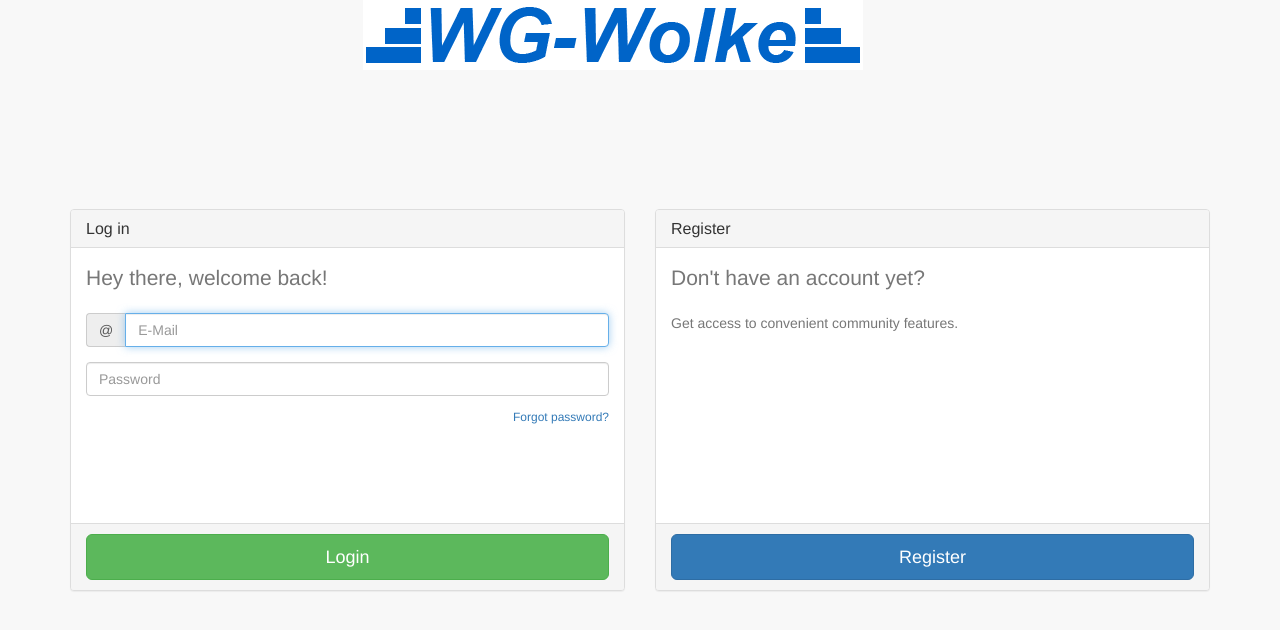
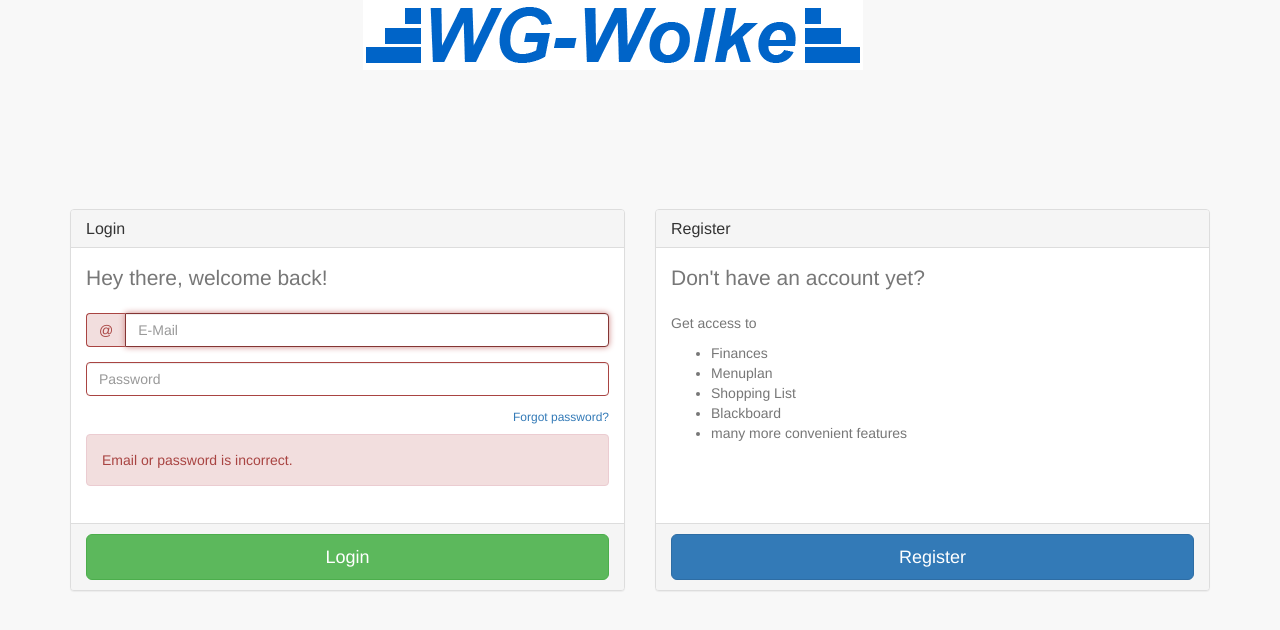
Before and after one commit to GustavAT/WGWolke, a PHP site: page /view/index.php?login=1 in a window 1280 px wide. Shown: the top 630 px of the page. Run offline with PHP 8.4, Linux system fonts and the light colour scheme; tables that the repository leaves empty hold one stand-in row (values such as "Sample post").

Commit message:
Refactoring

```diff
--- a/code/CreateNewsFeedItem.php
+++ b/code/CreateNewsFeedItem.php
@@ -18,8 +18,7 @@ if ($valid) {
     $item = new NewsFeedItem(null, null, $title, $message,
         date("Y-m-d H:i:s + 7 days"), $community_oid ,$user_oid);
     DaoFactory::createNewsFeedDao()->save($item);
-
     echo '{"result": "", "success": true}';
 } else {
-    echo '{"result": "", "success": false"}';
+    echo '{"result": "' . Resources::$unknown_error . '", "success": false}';
 }
--- /dev/null
+++ b/code/FormGenerator.php
@@ -0,0 +1,52 @@
+<?php
+
+// todo refactor: duplicate code
+class FormGenerator {
+
+    public static function createTextField($id, $placeholder = "", $autofocus = false) { ?>
+        <div class="form-group" id="<?php echo $id; ?>-form-group">
+            <input class="form-control"
+                placeholder="<?php echo $placeholder; ?>"
+                id="<?php echo $id; ?>"
+                name="<?php echo $id; ?>"
+                type="text"
+                <?php echo $autofocus ? "autofocus" : ""; ?>
+                maxlength="50">
+        </div>
+    <?php }
+
+    public static function createTextarea($id, $rows = 3, $placeholder = "", $autofocus = false, $maxlength = 500) { ?>
+        <div class="form-group" id="<?php echo $id; ?>-form-group">
+            <textarea class="form-control"
+                rows="<?php echo $rows; ?>"
+                placeholder="<?php echo $placeholder; ?>"
+                id="<?php echo $id; ?>"
+                name="<?php echo $id; ?>"
+                maxlength="<?php echo $maxlength; ?>"></textarea>
+        </div>
+    <?php }
+
+    public static function createEmailField($id, $placeholder = "", $autofocus = false) { ?>
+        <div class="form-group input-group" id="<?php echo $id; ?>-form-group">
+            <span class="input-group-addon">@</span>
+            <input class="form-control"
+                placeholder="<?php echo $placeholder; ?>"
+                id="<?php echo $id; ?>"
+                name="<?php echo $id; ?>"
+                type="email"
+                <?php echo $autofocus ? "autofocus" : ""; ?>>
+        </div>
+    <?php }
+
+    public static function createPasswordField($id, $placeholder = "", $autofocus = false) { ?>
+        <div class="form-group" id="<?php echo $id; ?>-form-group">
+            <input class="form-control"
+                placeholder="<?php echo $placeholder; ?>"
+                id="<?php echo $id; ?>"
+                name="<?php echo $id; ?>"
+                type="password"
+                <?php echo $autofocus ? "autofocus" : ""; ?>
+                maxlength="32">
+        </div>
+    <?php }
+}
--- a/code/PrintHelper.php
+++ b/code/PrintHelper.php
@@ -1,4 +1,6 @@
 <?php
+require_once("../dao/DaoFactory.php");
+require_once("SessionHelper.php");
 
 class PrintHelper {
 
@@ -31,6 +33,7 @@ class PrintHelper {
             case 1:
                 $icon = "icon-member";
                 $module_color = "primary";
+                $value = self::getMemberCount();
                 break;
             case 2:
                 $icon = "icon-finances";
@@ -87,4 +90,19 @@ class PrintHelper {
         </div>
 
     <?php }
+
+
+    // helper functions
+
+    private static function getMemberCount() {
+        $count = 1;
+        $user_oid = SessionHelper::getCurrentUserOid();
+        if ($user_oid !== null) {
+            $user = DaoFactory::createUserDao()->getById($user_oid);
+            if ($user !== null) {
+                $count = DaoFactory::createCommunityDao()->getUserCount($user->getCommunityOid());
+            }
+        }
+        return $count;
+    }
 }
--- /dev/null
+++ b/code/Resources.php
@@ -0,0 +1,10 @@
+<?php
+
+class Resources {
+    public static $invalid_entries = "Some fields contain incorrect information.";
+    public static $duplicate_email = "Given email is already taken.";
+    public static $login_not_successful = "Email or password is incorrect.";
+    public static $unknown_error = "We are sorry, an unknown error occured. Please try again!";
+
+    public static $welcome_message = "Hey there, welcome back!";
+}
--- a/code/SessionHelper.php
+++ b/code/SessionHelper.php
@@ -12,6 +12,7 @@ class SessionHelper {
             && (time() - $_SESSION[self::$session_name_last_activity] > 1800)) {
             session_unset();
             session_destroy();
+            session_start();
         }
 
        $_SESSION[self::$session_name_last_activity] = time();
@@ -28,6 +29,7 @@ class SessionHelper {
     public static function logOut() {
         session_unset();
         session_destroy();
+        session_start();
     }
 
     public static function isLoggedIn($user_oid) {
--- a/code/Util.php
+++ b/code/Util.php
@@ -47,4 +47,12 @@ class Util {
     public static function redirect($url) {
         header("Location: ./" . $url);
     }
+
+    public static function setCookie($name, $value, $expires = 0) {
+        setcookie($name, $value, $expires);
+    }
+
+    public static function parseCookie($item) {
+        return isset($_COOKIE[$item]) ? $_COOKIE[$item] : "";
+    }
 }
--- a/dao/CommunityDao.php
+++ b/dao/CommunityDao.php
@@ -51,6 +51,22 @@ class CommunityDao extends AbstractDao{
         }
 
         return $modules;
+    }
+
+    public function getUserCount($oid) {
+        $sql = new Sql();
+        $sql->select("count(1) as cnt");
+        $sql->from("user u");
+        $sql->where("u.community_oid = ?");
+
+        $record = Datenbarsch::getInstance()->fishQuery($sql, "s", $oid);
+        $count = -1;
+
+        if (mysqli_num_rows($record) > 0) {
+            $count = mysqli_fetch_assoc($record)["cnt"];
+        }
+
+        return $count;
     }
 
     public function deleteModules($community_oid) {
--- a/dao/UserDao.php
+++ b/dao/UserDao.php
@@ -54,6 +54,20 @@ class UserDao extends AbstractDao{
         }
 
         return $users;
+    }
+
+    public function getByEmail($email) {
+        $sql = UserDao::getBaseSql();
+        $sql->where("u.email = ?");
+
+        $records = Datenbarsch::getInstance()->fishQuery($sql, "s", $email);
+        $user = null;
+
+        if (mysqli_num_rows($records) > 0) {
+            $user = User::fromRecord(mysqli_fetch_assoc($records));
+        }
+
+        return $user;
     }
 
     public function getById($oid) {
--- a/view/index.php
+++ b/view/index.php
@@ -1,13 +1,14 @@
 <?php
 require_once("../code/PrintHelper.php");
+require_once("../code/FormGenerator.php");
 require_once("../code/SessionHelper.php");
 require_once("../code/Util.php");
+require_once("../code/Resources.php");
 
 $logout = Util::parseGet("logout");
 if ($logout) {
     SessionHelper::logOut();
 }
-
 SessionHelper::doActivity();
 
 $user_oid = SessionHelper::getCurrentUserOid();
@@ -17,10 +18,11 @@ if ($user_oid !== null) {
 
 
 $login_valid = true;
-$email = Util::parsePost("email");
-$password = Util::parsePost("password");
+$email = Util::parsePost("login-email");
+$password = Util::parsePost("login-password");
 
-if (!Util::isEmpty($email) && !Util::isEmpty($password)) {
+$login = Util::parseGet("login");
+if ($login) {
     $login_valid = SessionHelper::logIn($email, $password);
     if ($login_valid) {
         Util::redirect("Dashboard.php");
@@ -42,43 +44,32 @@ if (!Util::isEmpty($email) && !Util::isEmpty($password)) {
             <div class="col-md-6 col-md-offset-3 text-center">
                 <img src="../images/wg_wolke.png" class="img-responsive text-center" alt="WG Wolke Logo">
             </div>
-
         </div>
         <div class="row">
             <div class="col-md-6">
-            <form role="form" method="POST"> <!-- onsubmit="return checkLoginForm()"-->
+                <form role="form" method="POST" action="index.php?login=1"> <!-- onsubmit="return checkLoginForm()"-->
                     <div class="login-panel panel panel-default">
                         <div class="panel-heading">
-                        <h3 class="panel-title">Log in</h3>
+                            <h3 class="panel-title">Login</h3>
                         </div>
                         <div class="panel-body panel-height">
                             <div>
-                            <p class="lead text-muted"> Hey there, welcome back! </p>
+                                <p class="lead text-muted"> <?php echo Resources::$welcome_message; ?> </p>
                             </div>
                                 <fieldset>
-                                <div class="form-group input-group form-group-login">
-                                    <span class="input-group-addon">@</span>
-                                    <input class="form-control" id="login-email" placeholder="E-Mail" name="email" type="email" autofocus>
-                                </div>
-                                <div class="form-group form-group-login">
-                                    <input class="form-control" id="login-password" placeholder="Password" name="password" type="password" value="">
-                                </div>
+                                    <?php FormGenerator::createEmailField("login-email", "E-Mail", true); ?>
+                                    <?php FormGenerator::createPasswordField("login-password", "Password"); ?>
 
                                     <h6 class="text-right text-muted text-success"><a class="link-no-decoration">Forgot password?</a></h6>
                                 </fieldset>
-                        <?php
-                            if (!$login_valid) { ?>
-                                <div class="alert alert-danger">
-                                    E-mail or password is incorrect.
+                                <div id="alert-login-incorrect" class="alert alert-danger">
+                                    <?php echo Resources::$login_not_successful; ?>
                                 </div>
-                            <?php } ?>
                         </div>
                         <div class="panel-footer">
-                        <!-- toDo Enter-->
                             <button type="submit" class="btn btn-lg btn-success btn-block" id="button-login">Login</button>
                         </div>
                     </div>
-
                 </form>
             </div>
 
@@ -87,17 +78,22 @@ if (!Util::isEmpty($email) && !Util::isEmpty($password)) {
                     <div class="panel-heading">
                         <h3 class="panel-title">Register</h3>
                     </div>
-                    <div class="panel-body panel-height">
-                        <p class="lead text-muted"> Don't have an account yet? </p>
-                        <p class="text-muted"> Get access to convenient community features. </p>
+                    <div class="panel-body panel-height text-muted">
+                        <p class="lead"> Don't have an account yet? </p>
+                        <p> Get access to</p>
+                        <ul >
+                            <li> Finances </li>
+                            <li> Menuplan </li>
+                            <li> Shopping List </li>
+                            <li> Blackboard </li>
+                            <li> many more convenient features </li>
+                        </ul>
                     </div>
                     <div class="panel-footer">
                         <button type="button" class="btn btn-primary btn-lg btn-block" data-toggle="modal" data-target="#register-dialog">Register</button>
                     </div>
                 </div>
             </div>
-
-
         </div>
     </div>
 
@@ -110,32 +106,20 @@ if (!Util::isEmpty($email) && !Util::isEmpty($password)) {
                 </div>
                 <div class="modal-body">
                     <p class="lead text-muted"> Community </p>
-                    <div class="form-group" id="register-community-name-form-group">
-                        <input class="form-control" placeholder="Community-Name" id="register-community-name" name="community-name" type="text" autofocus maxlength="50">
-                    </div>
-                    <div class="form-group" id="register-community-description-form-group">
-                        <textarea class="form-control" rows="3" placeholder="Description"  id="register-community-description" maxlength="500"></textarea>
-                    </div>
+                    <?php
+                        FormGenerator::createTextField("community-name", "Name", true);
+                        FormGenerator::createTextarea("community-description", 3, "Description");
+                    ?>
                     <p class="lead text-muted"> About you </p>
-
-                    <div class="form-group" id="register-firstname-form-group">
-                        <input type="text" id="register-firstname" class="form-control" placeholder="First Name" maxlength="50">
-                    </div>
-                    <div class="form-group" id="register-lastname-form-group">
-                        <input type="text" id="register-lastname" class="form-control" placeholder="Last Name" maxlength="50">
-                    </div>
-                    <div class="form-group input-group" id="register-email-form-group">
-                        <span class="input-group-addon">@</span>
-                        <input type="text" id="register-email" class="form-control" placeholder="E-Mail" maxlength="200">
-                    </div>
-                    <div class="form-group" id="register-password-form-group">
-                        <input type="password" id="register-password" class="form-control" placeholder="Password" maxlength="32">
-                    </div>
-                    <div class="form-group" id="register-password-confirm-form-group">
-                        <input type="password" id="register-password-confirm" class="form-control" placeholder="Confirm Password" maxlength="32">
-                    </div>
+                    <?php
+                        FormGenerator::createTextField("firstname", "First Name");
+                        FormGenerator::createTextField("lastname", "Last Name");
+                        FormGenerator::createEmailField("email", "E-Mail");
+                        FormGenerator::createPasswordField("password", "Password");
+                        FormGenerator::createPasswordField("password-confirm", "Confirm");
+                    ?>
                     <div class="alert alert-danger" id="alert-incorrect-data">
-                        We are sorry, some fields contain incorrect information.
+                        <?php echo Resources::$invalid_entries; ?>
                     </div>
                 </div>
                 <div class="modal-footer">
@@ -152,92 +136,97 @@ if (!Util::isEmpty($email) && !Util::isEmpty($password)) {
 
         $(document).ready(function() {
             $("#alert-incorrect-data").hide();
-            $("#register-community-name").popover({content: "Community name must not be empty", trigger: "focus", placement:"bottom"});
-            $("#register-password-confirm").popover({content: "Repeat your password", trigger: "focus", placement: "bottom"});
-            $("#register-password").popover({content: "Passwords must be at least 8 characters long", trigger: "focus", placement: "bottom"});
+            $("#community-name").popover({content: "Community name must not be empty", trigger: "focus", placement:"bottom"});
+            $("#password-confirm").popover({content: "Repeat your password", trigger: "focus", placement: "bottom"});
+            $("#password").popover({content: "Passwords must be at least 8 characters long", trigger: "focus", placement: "bottom"});
             $("#button-register").click(validateRegisterForm);
 
-            $("#register-community-name").focusout(validateCommunityName);
-            $("#register-firstname").focusout(validateFirstName);
-            $("#register-lastname").focusout(validateLastName);
-            $("#register-email").focusout(validateEmail);
-            $("#register-password").focusout(validatePassword);
-            $("#register-password-confirm").focusout(validatePasswordConfirm);
+            $("#community-name").focusout(validateCommunityName);
+            $("#firstname").focusout(validateFirstName);
+            $("#lastname").focusout(validateLastName);
+            $("#email").focusout(validateEmail);
+            $("#password").focusout(validatePassword);
+            $("#password-confirm").focusout(validatePasswordConfirm);
 
+            $("#login-email").val("<?php echo Util::isEmpty($email) ? "" : $email; ?>");
+
+            $("#alert-login-incorrect").hide();
             <?php if (!$login_valid) { ?>
-                $(".form-group-login").addClass("has-error");
+                $("#login-email-form-group").addClass("has-error");
+                $("#login-password-form-group").addClass("has-error");
+                $("#alert-login-incorrect").show();
             <?php } ?>
         });
 
         function validateCommunityName() {
-            var communityName = $("#register-community-name");
+            var communityName = $("#community-name");
             if (communityName.val().length === 0) {
-                $("#register-community-name-form-group").addClass("has-error");
+                $("#community-name-form-group").addClass("has-error");
             } else {
-                $("#register-community-name-form-group").removeClass("has-error");
+                $("#community-name-form-group").removeClass("has-error");
             }
             return communityName.val().length !== 0;
         }
 
         function validateFirstName() {
-            var firstName = $("#register-firstname");
+            var firstName = $("#firstname");
             if (!isValidName(firstName.val())) {
-                $("#register-firstname-form-group").addClass("has-error");
+                $("#firstname-form-group").addClass("has-error");
             } else {
-                $("#register-firstname-form-group").removeClass("has-error");
+                $("#firstname-form-group").removeClass("has-error");
             }
             return isValidName(firstName.val());
         }
 
         function validateLastName() {
-            var lastName = $("#register-lastname");
+            var lastName = $("#lastname");
             if (!isValidName(lastName.val())) {
-                $("#register-lastname-form-group").addClass("has-error");
+                $("#lastname-form-group").addClass("has-error");
             } else {
-                $("#register-lastname-form-group").removeClass("has-error");
+                $("#lastname-form-group").removeClass("has-error");
             }
             return isValidName(lastName.val());
         }
 
         function validateEmail() {
-            var email = $("#register-email");
+            var email = $("#email");
             if (!isValidEmailAddress(email.val())) {
-                $("#register-email-form-group").addClass("has-error");
+                $("#email-form-group").addClass("has-error");
             } else {
-                $("#register-email-form-group").removeClass("has-error");
+                $("#email-form-group").removeClass("has-error");
             }
             return isValidEmailAddress(email.val());
         }
 
         function validatePassword(){
-            var password = $("#register-password");
+            var password = $("#password");
             if (password.val().length < 8) {
-                $("#register-password-form-group").addClass("has-error");
+                $("#password-form-group").addClass("has-error");
             } else {
-                $("#register-password-form-group").removeClass("has-error");
+                $("#password-form-group").removeClass("has-error");
             }
             return password.val().length >= 8;
         }
 
         function validatePasswordConfirm() {
-            var passwordConfirm = $("#register-password-confirm");
-            var password = $("#register-password");
+            var passwordConfirm = $("#password-confirm");
+            var password = $("#password");
             if (password.val() !== passwordConfirm.val() || passwordConfirm.val().length === 0) {
-                $("#register-password-confirm-form-group").addClass("has-error");
+                $("#password-confirm-form-group").addClass("has-error");
             } else {
-                $("#register-password-confirm-form-group").removeClass("has-error");
+                $("#password-confirm-form-group").removeClass("has-error");
             }
             return password.val() === passwordConfirm.val();
         }
 
         function validateRegisterForm() {
-            var communityName = $("#register-community-name");
-            var communityDescription = $("#register-community-description");
-            var firstName = $("#register-firstname");
-            var lastName = $("#register-lastname");
-            var email = $("#register-email");
-            var password = $("#register-password");
-            var passwordConfirm = $("#register-password-confirm");
+            var communityName = $("#community-name");
+            var communityDescription = $("#community-description");
+            var firstName = $("#firstname");
+            var lastName = $("#lastname");
+            var email = $("#email");
+            var password = $("#password");
+            var passwordConfirm = $("#password-confirm");
 
             validateCommunityName();
             validateFirstName();
@@ -268,12 +257,21 @@ if (!Util::isEmpty($email) && !Util::isEmpty($password)) {
                         user_password_confirm: passwordConfirm.val()
                     },
                     dataType: "json"
-                }).done(function() {
-                    // Util::redirect("Dashboard.php");
+                }).done(function(data) {
+                    var errorDiv = $("#alert-incorrect-data");
+                    var message;
+                    if (!data) {
+                        message = "<?php echo Resources::$unknown_error; ?>";
+                    } else if (!data.success) {
+                        message = data.result;
+                    } else {
                         window.location.replace("Dashboard.php");
+                        return;
+                    }
+                    errorDiv.text(message).show();
                 }).fail(function(jqXhr, status, error) {
-                    console.log(jqXhr, status, error);
-                    // toDo Error Message
+                    console.log("error");
+                    $("#alert-incorrect-data").text("<?php echo Resources::$unknown_error; ?>").show();
                 });
             } else {
                 $("#alert-incorrect-data").show();
```
Also changed, not shown: code/Registration.php (+8 -2 lines), code/Validator.php (+7 -0 lines), misc/wg_wolke.sql (+21 -53 lines), view/Dashboard.php (+32 -28 lines). Lines whose indentation alone changed are shown as unchanged.
